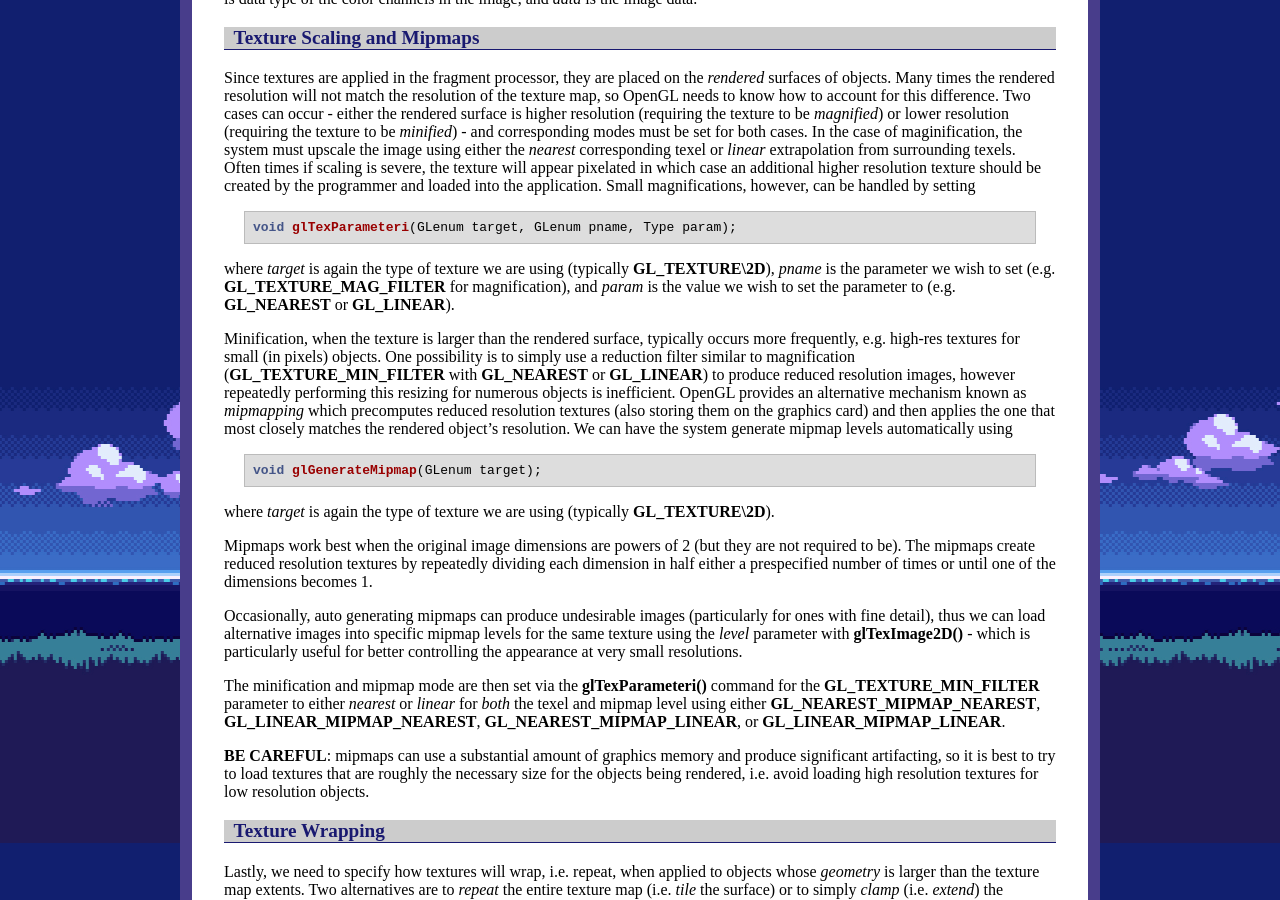
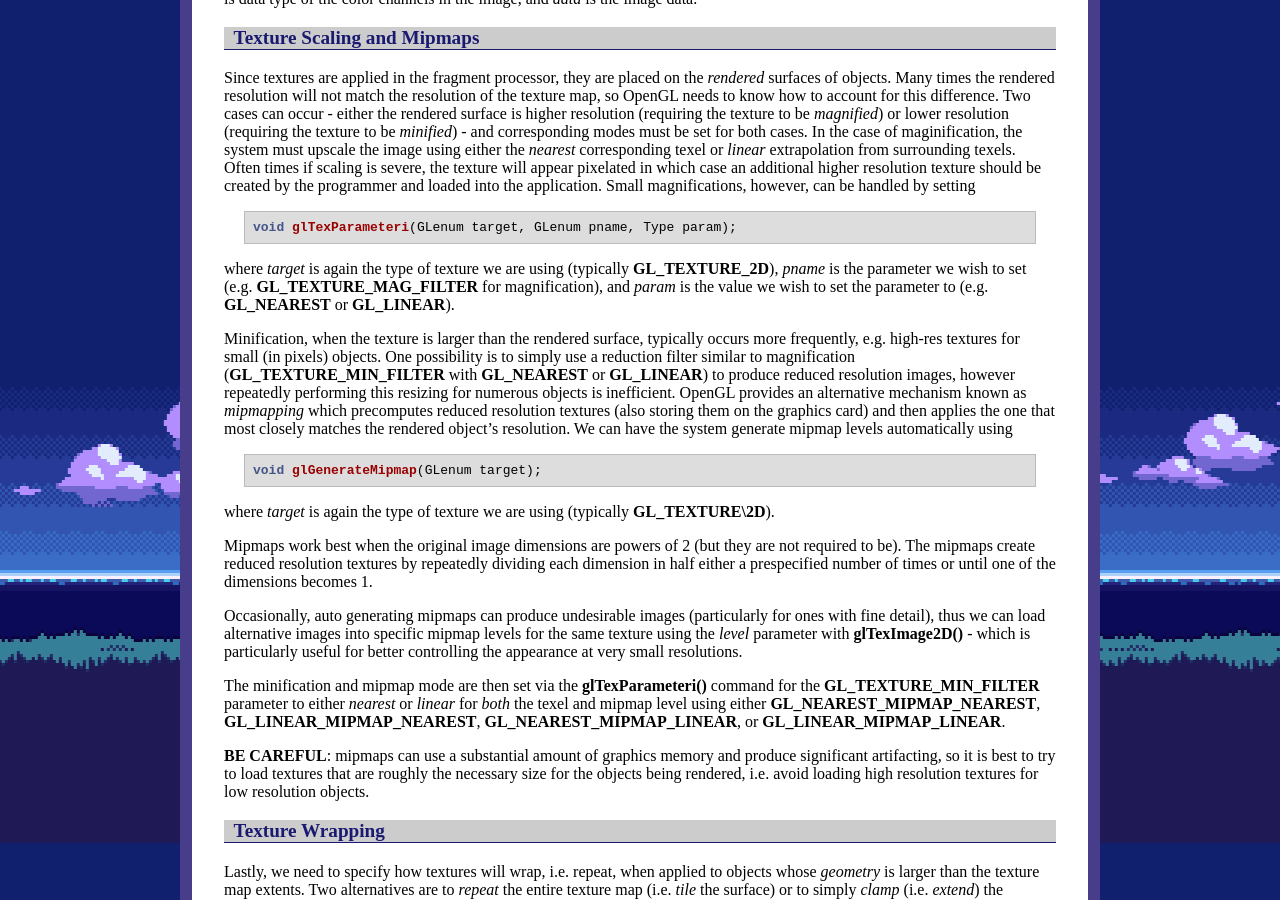
Before and after one commit to ycpcs/cs370-fall2020, a Jekyll site: the page built from labs/lab13.md, in a window 1280 px wide and 900 px high, scrolled down 1857 px. Built offline with Jekyll 4.4.1, drawn with Linux system fonts in a browser that asks for light colours.

Commit message:
fix typo in lab13
fix typo in lab13

````diff
--- a/labs/lab13.md
+++ b/labs/lab13.md
@@ -81,7 +81,7 @@ Since textures are applied in the fragment processor, they are placed on the *re
 void glTexParameteri(GLenum target, GLenum pname, Type param);
 ```
 
-where *target* is again the type of texture we are using (typically **GL\_TEXTURE\2D**), *pname* is the parameter we wish to set (e.g. **GL\_TEXTURE\_MAG\_FILTER** for magnification), and *param* is the value we wish to set the parameter to (e.g. **GL\_NEAREST** or **GL\_LINEAR**).
+where *target* is again the type of texture we are using (typically **GL\_TEXTURE\_2D**), *pname* is the parameter we wish to set (e.g. **GL\_TEXTURE\_MAG\_FILTER** for magnification), and *param* is the value we wish to set the parameter to (e.g. **GL\_NEAREST** or **GL\_LINEAR**).
 
 Minification, when the texture is larger than the rendered surface, typically occurs more frequently, e.g. high-res textures for small (in pixels) objects. One possibility is to simply use a reduction filter similar to magnification (**GL\_TEXTURE\_MIN\_FILTER** with **GL\_NEAREST** or **GL\_LINEAR**) to produce reduced resolution images, however repeatedly performing this resizing for numerous objects is inefficient. OpenGL provides an alternative mechanism known as *mipmapping* which precomputes reduced resolution textures (also storing them on the graphics card) and then applies the one that most closely matches the rendered object's resolution. We can have the system generate mipmap levels automatically using
 
````
